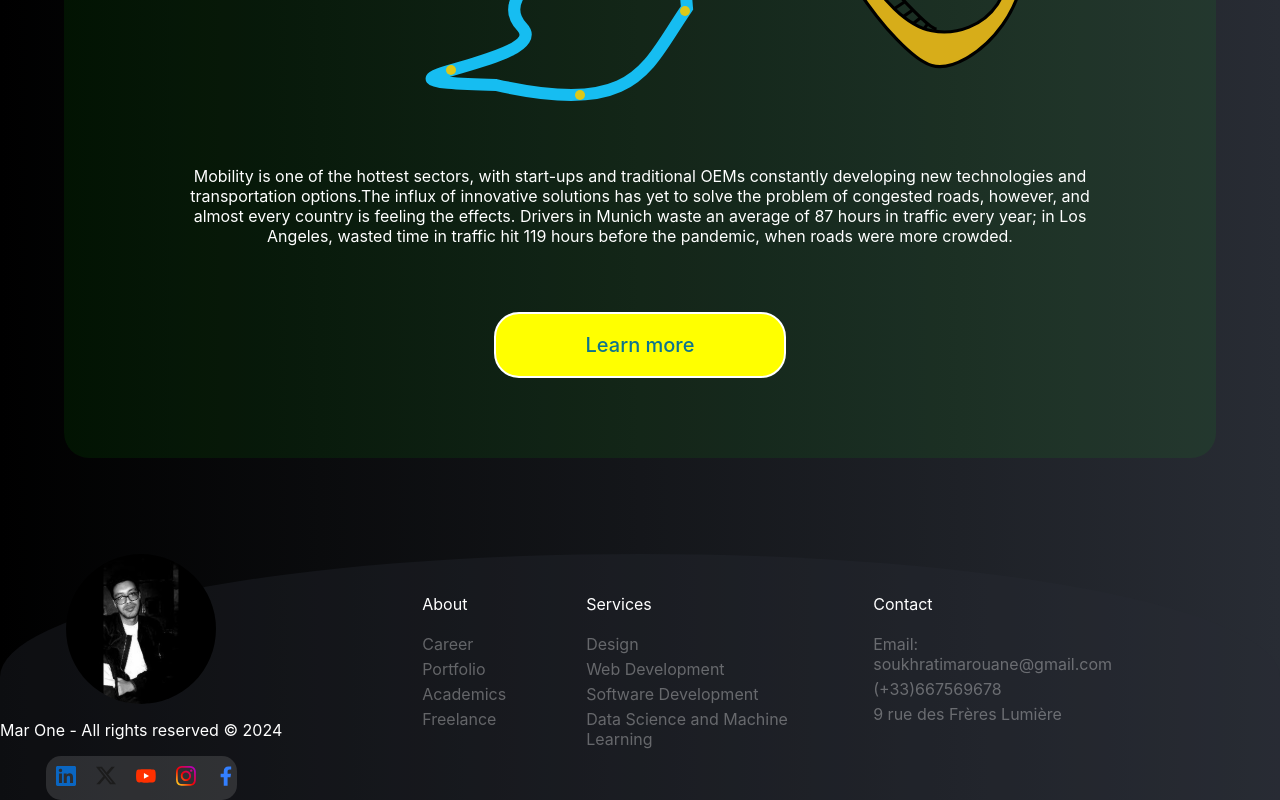
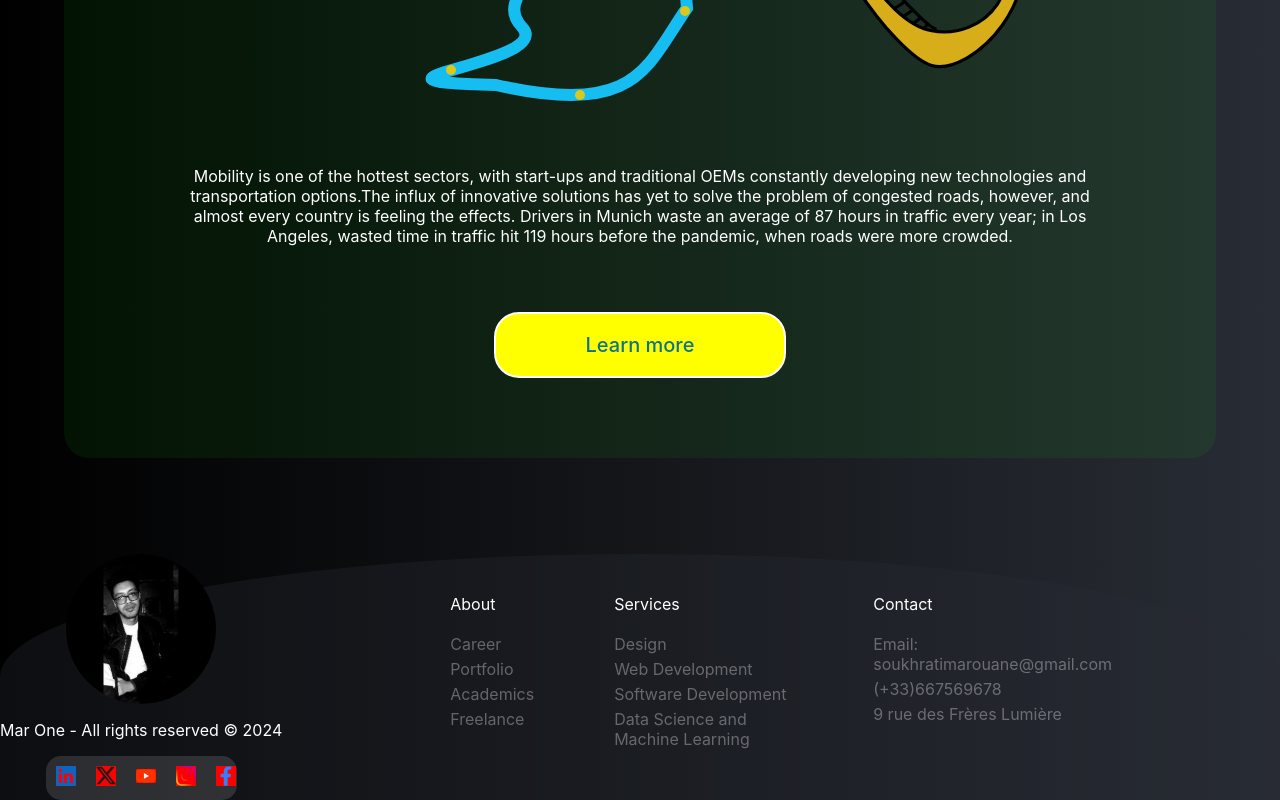
Before and after one commit to MarouaneSoukhrati/mar_react_app, a React (Create React App) app: page / in a window 1280 px wide. Shown: the part 2232-3032 px from the top of the page. Built offline with nearby package versions, Linux system fonts and the light colour scheme.

Commit message:
Update Afooter.css

```diff
--- a/src/ComponentStyle/Afooter.css
+++ b/src/ComponentStyle/Afooter.css
@@ -16,7 +16,7 @@
   flex-direction: column;
   justify-content: space-evenly;
   align-items: center;
-  padding-right: 6.25em;
+  padding-right: 10vw;
 }
 
 .social-media-wrapper {
@@ -34,6 +34,7 @@
   height: 100%;
   width: 100%;
   margin: 0.625em;
+  background-color : red;
 }
 
 .lister-section {
```
